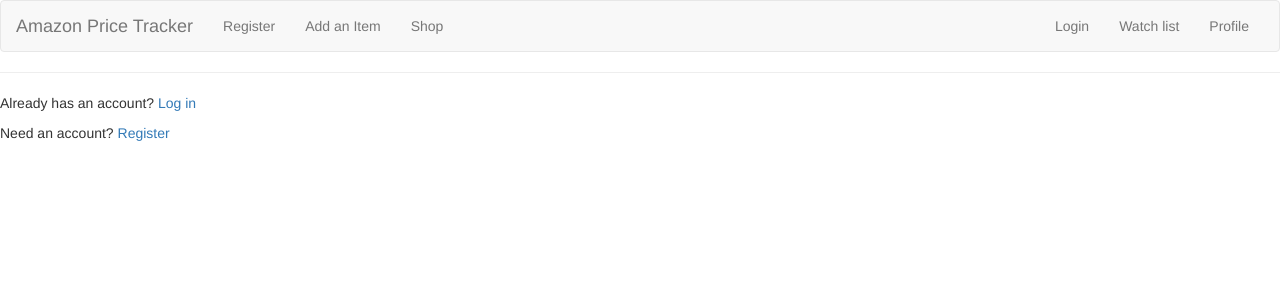
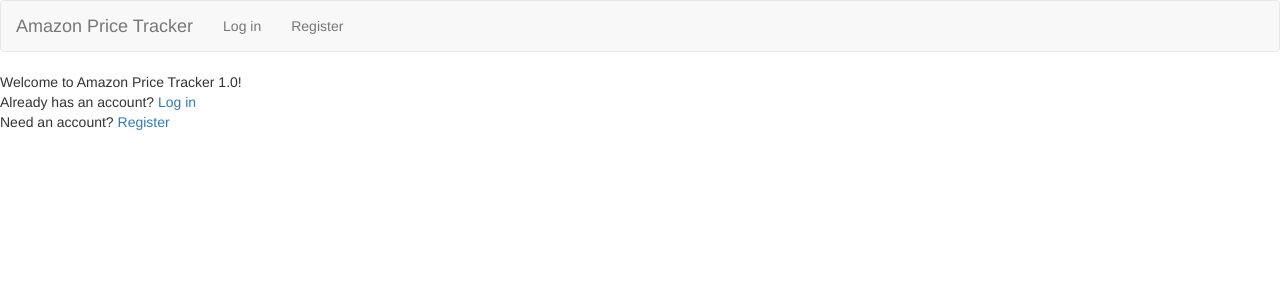
Before and after one commit to ErikaLi/Amazon-Price-Tracker, a Flask app: page / in a window 1280 px wide. Shown: the top 300 px of the page. Run offline with Flask 2, Linux system fonts and the light colour scheme; some libraries are stand-ins or nearby versions.

Commit message:
Handled url error, wrote test and code for periodically check and update price, changed appearance of different pages

```diff
--- a/email.py
+++ b/email_test.py
@@ -1,5 +1,5 @@
 # http://www.pythonforbeginners.com/code-snippets-source-code/using-python-to-send-email
 # https://motherboard.vice.com/en_us/article/pgkbn9/how-to-send-an-email-from-a-python-script/
-import smtplib
+# import smtplib
 
-smtpObj = smtplib.SMTP('smtp.gmail.com', 587)
+# smtpObj = smtplib.SMTP('smtp.gmail.com', 587)
--- a/requirement.txt
+++ b/requirement.txt
@@ -5,7 +5,9 @@ certifi==2018.1.18
 cffi==1.11.4
 chardet==3.0.4
 click==6.7
+crontab==0.22.0
 decorator==4.2.1
+email==4.0.2
 enum34==1.1.6
 Flask==0.12.2
 Flask-DebugToolbar==0.10.1
@@ -30,10 +32,12 @@ python-crontab==2.2.8
 python-dateutil==2.6.1
 requests==2.18.4
 scandir==1.6
+schedule==0.5.0
 simplegeneric==0.8.1
 six==1.11.0
 SQLAlchemy==1.2.2
 traitlets==4.3.2
 urllib3==1.22
+utils==0.9.0
 wcwidth==0.1.7
 Werkzeug==0.14.1
--- a/server.py
+++ b/server.py
@@ -91,7 +91,7 @@ def login_process():
     if current_user and bcrypt.checkpw(password.encode('utf-8'), current_user.password.encode('utf-8')):
         session['user_id'] = current_user.user_id
         flash("Successfully logged in!")
-        return redirect("/")
+        return redirect("/watchlist")
     else:
         flash("Invalid log in, please try again or register as a new user.")
         return redirect("/")
@@ -131,6 +131,10 @@ def add_item():
     # get item info from url
     # may want to display image later
     item_info = parse(str(url))
+    # may not be the most stable case for handling none error
+    if item_info.get('SALE_PRICE') == None:
+        flash("The url you entered is not in the right format, please try again.")
+        return redirect("/add_item")
     name = item_info.get('NAME')
     price = float(item_info.get('SALE_PRICE')[1:])
     url = item_info.get("URL")
@@ -152,12 +156,11 @@ def add_item():
         current_userproduct = UserProduct.query.filter_by(product_id=current_prod.product_id, user_id=session.get("user_id")).first()
 
         if current_userproduct:
-            # maybe ask the user to see if they want to redirect to wishlist&update the info
-            flash("Item has already been added, you may update your threshold in the wishlist.")
-            return redirect("/wishlist")
+            # maybe ask the user to see if they want to redirect to watchlist&update the info
+            flash("Item has already been added, you may update your wanted price in watch list.")
+            return redirect("/watchlist")
         else:
-            current_userproduct = UserProduct(original_price=price,
-                                              current_price=price,
+            current_userproduct = UserProduct(#original_price=price,
                                               threshold=threshold,
                                               product_id=current_prod.product_id,
                                               user_id=session.get("user_id"),
@@ -167,13 +170,12 @@ def add_item():
 
     else:
         # if the item is not in the product table, add it to product table
-        current_prod = Product(name=name, asin=asin, image=image, url=url)
+        current_prod = Product(name=name, asin=asin, image=image, url=url, price=price)
         db.session.add(current_prod)
         db.session.commit()
 
         # create a userproduct entry and add it to the userproduct table
-        current_userproduct = UserProduct(original_price=price,
-                                          current_price=price,
+        current_userproduct = UserProduct(#original_price=price,
                                           threshold=threshold,
                                           product_id=current_prod.product_id,
                                           user_id=session.get("user_id"),
@@ -186,14 +188,14 @@ def add_item():
     # # use ajax here to ask the user to reset the price
     #     pass
     flash("Your item has been successfully added!")
-    return redirect("/wishlist")
+    return redirect("/watchlist")
 
 
 
 
-@app.route('/wishlist')
-def display_wishlist():
-    """Display wishlist of current user."""
+@app.route('/watchlist')
+def display_watchlist():
+    """Display watchlist of current user."""
     # get all products that this user follows
     # order by date_added
 
@@ -207,34 +209,52 @@ def display_wishlist():
         userproduct.product_name = userproduct.product.name
         userproduct.image = userproduct.product.image
         userproduct.url = userproduct.product.url
-    # sort the wishlist by added_date
+        userproduct.current_price = userproduct.product.price
+    # sort the watchlist by added_date
 
 
-    return render_template("wishlist.html", userproducts=userproduct_list)
+    return render_template("watchlist.html", userproducts=userproduct_list)
 
+
+# @app.route('/update', methods=["POST"])
+# def update_threshold():
+#     """Update user's threshold for a certain item in the watchlist."""
+
+#     new_threshold = request.form.get('new_threshold')
+#     prod_id = request.form.get("product_id")
+#     # if new_threshold is empty, redirect to wishilist
+#     if not new_threshold:
+#         flash("This field cannot be empty")
+#         return redirect("/watchlist")
+
+#     current_userproduct = UserProduct.query.filter_by(product_id=prod_id, user_id=session.get("user_id")).first()
+#     current_userproduct.threshold = new_threshold
+#     db.session.commit()
+#     flash("Your wanted price has been successfully updated!")
+#     return redirect("/watchlist")
 
 @app.route('/update', methods=["POST"])
 def update_threshold():
-    """Update user's threshold for a certain item in the wishlist."""
+    """Update user's threshold for a certain item in the watchlist."""
 
     new_threshold = request.form.get('new_threshold')
     prod_id = request.form.get("product_id")
-    # if new_threshold is empty, redirect to wishilist
+
     if not new_threshold:
         flash("This field cannot be empty")
-        return redirect("/wishlist")
+        return redirect("/watchlist")
 
     current_userproduct = UserProduct.query.filter_by(product_id=prod_id, user_id=session.get("user_id")).first()
     current_userproduct.threshold = new_threshold
     db.session.commit()
     flash("Your wanted price has been successfully updated!")
-    return redirect("/wishlist")
+    return redirect("/watchlist")
 
 
 
 @app.route('/remove', methods=["POST"])
 def remove_item():
-    """remove item from user's wishlist in the userproduct table
+    """remove item from user's watchlist in the userproduct table
         and removes it from the product list if userproduct table does not contain
         this product_id."""
 
@@ -248,7 +268,7 @@ def remove_item():
         db.session.delete(current_product)
         db.session.commit()
     flash("The item is successfully removed from your list!")
-    return redirect("/wishlist")
+    return redirect("/watchlist")
 
 @app.route("/profile", methods=["GET"])
 def display_profile():
--- a/templates/add_item.html
+++ b/templates/add_item.html
@@ -6,11 +6,8 @@
 <form action='/add_item', method='POST'>
     URL: <input type='text', id='url', name='url'><br>
     Price Point: <input type='number', id='threshold', name='threshold', step="0.01"><br>
-    <input type='submit', id='add_item', value='Add item to Wishlist'>
+    <input type='submit', id='add_item', value='Watch item'>
 </form>
-
-<p><a href="/wishlist">View wishlist</a></p>
-<p><a href="/logout">Log out of your account</a></p>
 
 
 {% endblock %}
--- a/templates/base.html
+++ b/templates/base.html
@@ -6,6 +6,7 @@
 </head>
 
 <body>
+  {% if not session.get('user_id') %}
   <nav class="navbar navbar-default">
       <div class="container-fluid">
         <div class="navbar-header">
@@ -22,32 +23,53 @@
         <div class="collapse navbar-collapse" id="bs-example-navbar-collapse-1">
           <ul class="nav navbar-nav">
               <li class="nav-item">
-                <a class="nav-link" href="/register">Register</a>
+                <a class="nav-link" href="/login">Log in</a>
               </li>
               <li class="nav-item">
-                <a class="nav-link" href="/add_item">Add an Item</a>
-              </li>
-              <li class="nav-item">
-                <a class="nav-link" href="#">Shop</a>
-              </li>
-          </ul>
-          <ul class="nav navbar-nav navbar-right">
-              <li class="nav-item">
                 <!-- show logout if there user is in the session -->
-                <a class="nav-link" href="/login">Login</a>
-              </li>
-              <li class="nav-item">
-                <a class="nav-link" href="/wishlist">Watch list</a>
-              </li>
-              <li class="nav-item">
-                <a class="nav-link" href="/profile">Profile</a>
+                <a class="nav-link" href="/register">Register</a>
               </li>
           </ul>
         </div>
       </div>
     </nav>
+    {% else %}
+    <nav class="navbar navbar-default">
+      <div class="container-fluid">
+        <div class="navbar-header">
+          <button type="button" class="navbar-toggle collapsed" data-toggle="collapse" data-target="#bs-example-navbar-collapse-1" aria-expanded="false">
+            <span class="sr-only">Toggle navigation</span>
+            <span class="icon-bar"></span>
+            <span class="icon-bar"></span>
+            <span class="icon-bar"></span>
+          </button>
+          <a class="navbar-brand" href="/">Amazon Price Tracker</a>
+        </div>
 
-  <hr>
+        <!-- Collect the nav links, forms, and other content for toggling -->
+        <div class="collapse navbar-collapse" id="bs-example-navbar-collapse-1">
+          <ul class="nav navbar-nav">
+              <li class="nav-item">
+                <a class="nav-link" href="/add_item">Add an Item</a>
+              </li>
+              <!-- <li class="nav-item">
+                <a class="nav-link" href="#">Shop</a>
+              </li> -->
+              <li class="nav-item">
+                <a class="nav-link" href="/watchlist">Watch List</a>
+              </li>
+              <li class="nav-item">
+                <a class="nav-link" href="/profile">Profile</a>
+              </li>
+              <li class="nav-item">
+                <!-- show logout if there user is in the session -->
+                <a class="nav-link" href="/logout">Log out</a>
+              </li>
+          </ul>
+        </div>
+      </div>
+    </nav>
+    {% endif %}
   {% with messages = get_flashed_messages() %}
       {% for message in messages %}
           <div class="alert alert-warning">{{ message }}</div>
--- a/templates/index.html
+++ b/templates/index.html
@@ -3,14 +3,15 @@
 
 {% if session.get('user_id') %}
     Welcome, Yingying! Here is a list of things that you can do:
-    <p><a href="/add_item">Add an item</a></p>
-    <p><a href="/wishlist">View your watch list</a></p>
-    <p><a href="/profile">View your profile</a></p>
-    <p><a href="/logout">Log out of your account</a></p>
+    <div><a href="/add_item">Add an item</a></div>
+    <div><a href="/watchlist">View your watch list</a></div>
+    <div><a href="/divrofile">View your profile</a></div>
+    <div><a href="/logout">Log out of your account</a></div>
 
 {% else %}
-    <p>Already has an account? <a href="/login">Log in</a></p>
-    <p>Need an account? <a href="/register">Register</a></p>
+    Welcome to Amazon Price Tracker 1.0!
+    <div>Already has an account? <a href="/login">Log in</a></div>
+    <div>Need an account? <a href="/register">Register</a></div>
 {% endif %}
 
 {% endblock %}
--- a/templates/login.html
+++ b/templates/login.html
@@ -7,7 +7,7 @@
 
     Email: <input type='email', id='email', name='email'><br>
     Password: <input type='password', id='password', name='password'><br>
-    <input type='submit', id='login', value='Log In'>
+    <input type='submit', id='login', value='Welcome back!'>
 
   </form>
 
--- a/templates/profile.html
+++ b/templates/profile.html
@@ -12,6 +12,4 @@
 </form> -->
 
 <div><a href="/change_password">Change your password</a></div>
-<div><a href="/logout">Log out of your account</a></div>
-
 {% endblock %}
--- a/templates/wishlist.html
+++ b/templates/watchlist.html
@@ -1,7 +1,7 @@
 {% extends 'base.html' %}
 {% block content %}
 
-  <h2>Wishlist</h2>
+  <h2>Your Watch List</h2>
 
   <ul>
     {% for uprod in userproducts %}
@@ -9,7 +9,6 @@
           <b>{{uprod.product_name}}</b><br>
           <!-- style image dimension using css -->
           <img src = "{{ uprod.image }}" height="300" width="200"><br>
-          Original Price: ${{ uprod.original_price }}<br>
           Current Price: ${{ uprod.current_price }}<br>
           <!-- always show wanted price in 2 decimal places -->
           Wanted Price: ${{ uprod.threshold }}<br>
@@ -30,6 +29,5 @@
   </ul>
 
   <p><a href="/add_item">Add another item</a></p>
-  <p><a href="/logout">Log out of your account</a></p>
 
 {% endblock %}
--- a/writeDate.py
+++ /dev/null
@@ -1,3 +0,0 @@
-import datetime
-
-print str(datetime.datetime.now()))
```
Also changed, not shown: model.py (+23 -4 lines), scheduleCron.py (+38 -10 lines), schedule_test.py (added, +38 -0 lines), templates/homepage.html (deleted, +0 -27 lines), templates/test.html (deleted, +0 -14 lines).
